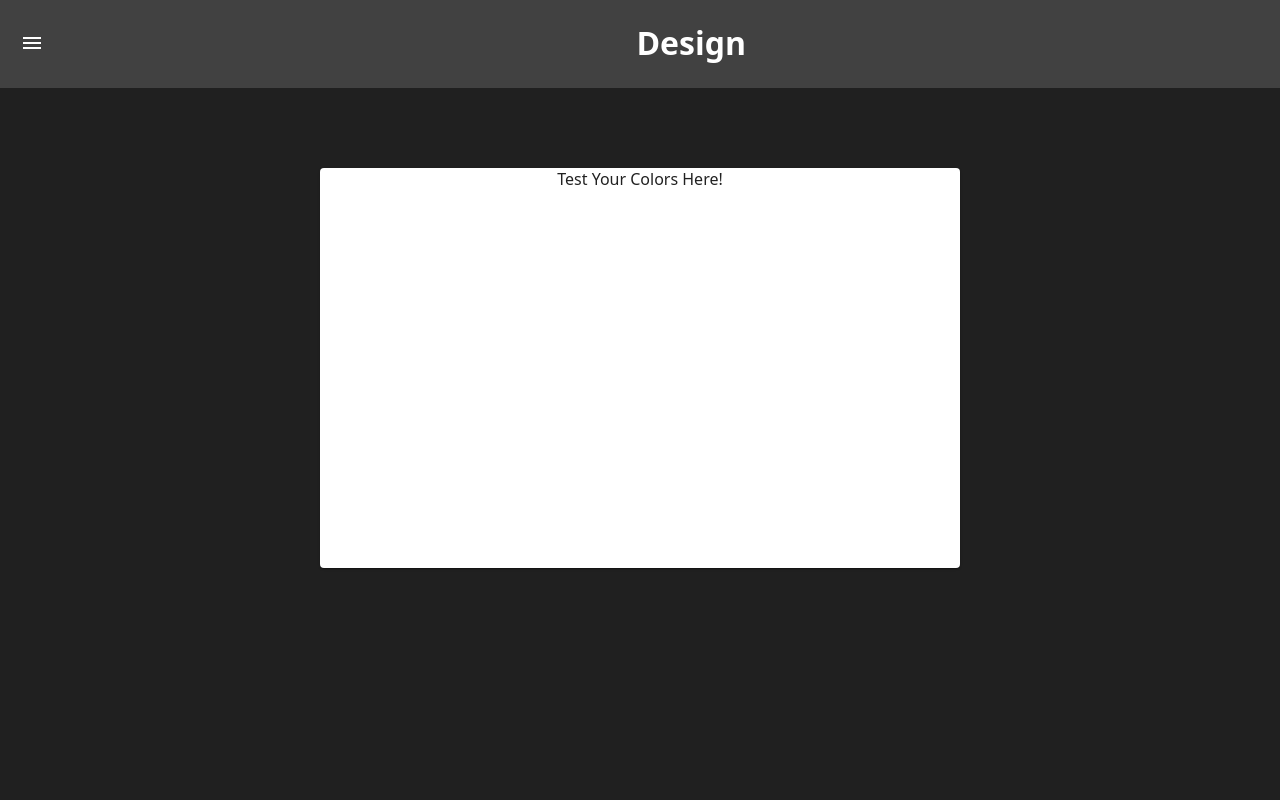
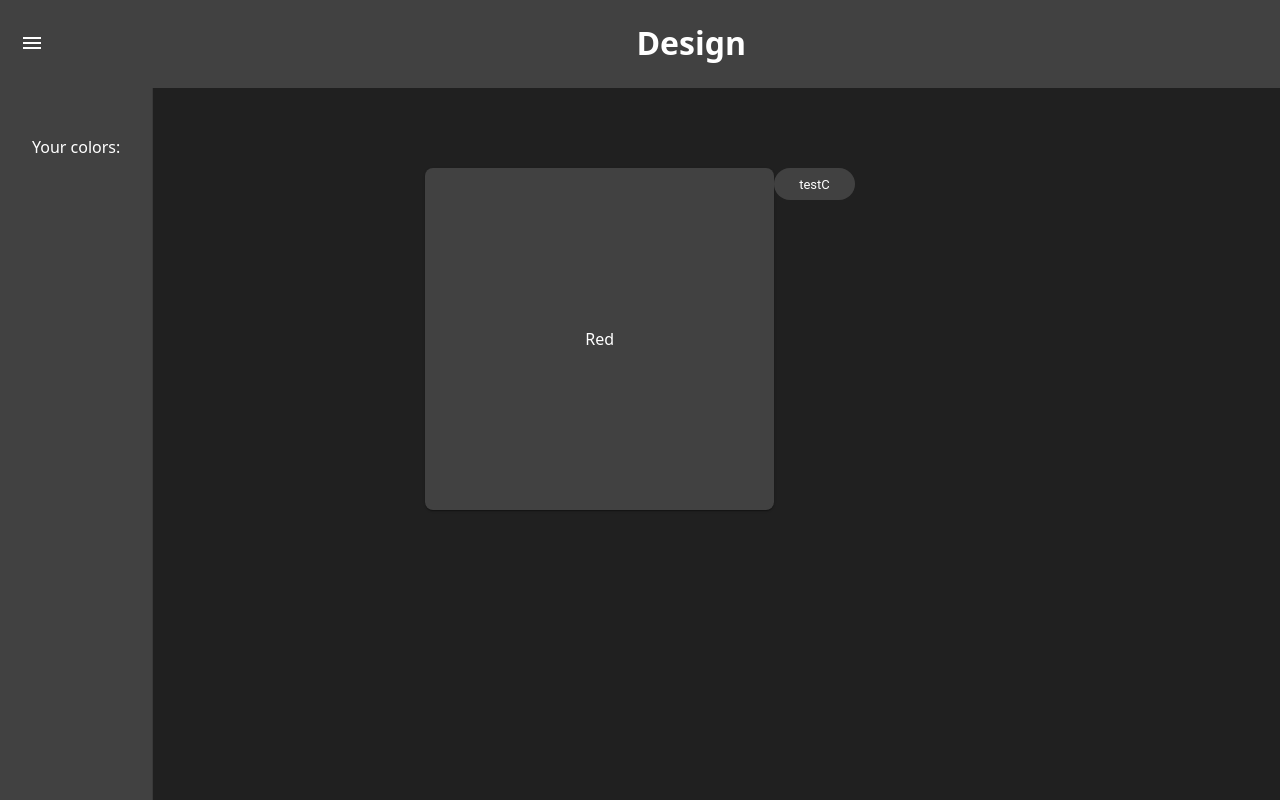
Before and after one commit to AHeige/myux, a React (Vite) app: page /design in a window 1280 px wide. Built offline with nearby package versions, Linux system fonts and the light colour scheme.

Commit message:
Added new styling. Need more elements buts its a start

```diff
--- a/package.json
+++ b/package.json
@@ -16,6 +16,8 @@
     "@mui/icons-material": "^5.14.16",
     "@mui/material": "^5.14.16",
     "react": "^18.2.0",
+    "react-dnd": "^16.0.1",
+    "react-dnd-html5-backend": "^16.0.1",
     "react-dom": "^18.2.0",
     "update": "^0.7.4"
   },
--- a/src/App.css
+++ b/src/App.css
@@ -1,5 +1,11 @@
+:root {
+  --main-bg-color: #202020;
+  --main-accent-color: color-mix(in srgb, var(--main-bg-color) 85%, white);
+  --main-font-color: #fff;
+}
+
 body {
-  background-color: #202020;
+  background-color: var(--main-bg-color);
   text-align: center;
   color: #ffffff;
   display: flex;
--- /dev/null
+++ b/src/components/Design/ColorContext.ts
@@ -0,0 +1,22 @@
+// ColorContext.tsx
+import { createContext, useContext } from 'react'
+
+export interface Color {
+  color: string
+  type: string
+}
+
+export interface ColorContextProps {
+  colors: Color[]
+  setColors: React.Dispatch<React.SetStateAction<Color[]>>
+}
+
+export const ColorContext = createContext<ColorContextProps | undefined>(undefined)
+
+export const useColorContext = () => {
+  const context = useContext(ColorContext)
+  if (!context) {
+    throw new Error('useColorContext must be used within a ColorProvider')
+  }
+  return context
+}
--- /dev/null
+++ b/src/components/Design/ColorProvider.tsx
@@ -0,0 +1,12 @@
+import React, { ReactElement, useState } from 'react'
+import { Color, ColorContext } from './ColorContext'
+
+interface Props {
+  children: ReactElement
+}
+
+export const ColorProvider: React.FC<Props> = ({ children }) => {
+  const [colors, setColors] = useState<Color[]>([])
+
+  return <ColorContext.Provider value={{ colors, setColors }}>{children}</ColorContext.Provider>
+}
--- a/src/components/Drawer/DrawerSimple.tsx
+++ b/src/components/Drawer/DrawerSimple.tsx
@@ -1,35 +1,32 @@
 import { Button, Drawer, Stack } from '@mui/material'
 
 //Icons
-import BorderStyleIcon from '@mui/icons-material/BorderStyle'
-import { ChevronLeft, ColorLens } from '@mui/icons-material'
-import { useNavigate } from 'react-router-dom'
-import React from 'react'
+
+import React, { ReactElement } from 'react'
+import { ChevronLeft } from '@mui/icons-material'
 
 interface Props {
   open: boolean
   toggleDrawer: () => void
+  children: ReactElement
+  mainDrawer: boolean
+  variant: 'permanent' | 'persistent' | 'temporary'
 }
 
-const DrawerSimple: React.FC<Props> = ({ open, toggleDrawer }) => {
-  const navigate = useNavigate()
-
+const DrawerSimple: React.FC<Props> = ({ open, toggleDrawer, children, mainDrawer = false, variant = 'persistent' }) => {
   const handleClose = () => {
     toggleDrawer()
   }
 
   return (
-    <Drawer open={open} variant='persistent' elevation={0} PaperProps={{ style: { backgroundColor: '#414141' } }}>
+    <Drawer open={open} variant={variant} elevation={0} PaperProps={{ style: { top: mainDrawer ? '0px' : '88px', backgroundColor: '#414141' } }}>
       <Stack spacing={2} direction={'column'} sx={{ marginTop: '1em' }}>
-        <Button onClick={handleClose}>
-          <ChevronLeft sx={{ color: '#fff' }} />
-        </Button>
-        <Button onClick={() => navigate('/')}>
-          <ColorLens sx={{ color: '#fff' }} />
-        </Button>
-        <Button title='Design' onClick={() => navigate('/design')}>
-          <BorderStyleIcon sx={{ color: '#fff' }} />
-        </Button>
+        {mainDrawer && (
+          <Button onClick={handleClose}>
+            <ChevronLeft sx={{ color: '#fff' }} />
+          </Button>
+        )}
+        {children}
       </Stack>
     </Drawer>
   )
--- a/src/components/Header/Header.tsx
+++ b/src/components/Header/Header.tsx
@@ -1,17 +1,35 @@
 import React, { ReactNode, useState } from 'react'
 
 //Mui
-import { AppBar, Button, Grid } from '@mui/material'
+import { AppBar, Button, Grid, Stack } from '@mui/material'
 import MenuIcon from '@mui/icons-material/Menu'
+import { ColorLens } from '@mui/icons-material'
+import BorderStyleIcon from '@mui/icons-material/BorderStyle'
 
 //Css
 import { nav } from './HeaderStyle'
 
 //Components
 import DrawerSimple from '../Drawer/DrawerSimple'
+import { useNavigate } from 'react-router-dom'
 
 interface Props {
   children: ReactNode
+}
+
+const DrawerComponent: React.FC = () => {
+  const navigate = useNavigate()
+
+  return (
+    <Stack spacing={2} direction={'column'} sx={{ marginTop: '1em' }}>
+      <Button onClick={() => navigate('/')}>
+        <ColorLens sx={{ color: '#fff' }} />
+      </Button>
+      <Button title='Design' onClick={() => navigate('/design')}>
+        <BorderStyleIcon sx={{ color: '#fff' }} />
+      </Button>
+    </Stack>
+  )
 }
 
 const Header: React.FC<Props> = ({ children }): JSX.Element => {
@@ -23,7 +41,7 @@ const Header: React.FC<Props> = ({ children }): JSX.Element => {
 
   return (
     <>
-      <DrawerSimple open={openDrawer} toggleDrawer={toggleDrawer} />
+      <DrawerSimple variant='temporary' mainDrawer open={openDrawer} toggleDrawer={toggleDrawer} children={<DrawerComponent />} />
       <AppBar elevation={0} style={nav}>
         <Grid container spacing={0} direction={'row'} wrap='wrap'>
           <Grid container justifyContent={'flex-start'} width={'8%'}>
--- a/src/components/Header/HeaderStyle.ts
+++ b/src/components/Header/HeaderStyle.ts
@@ -1,4 +1,4 @@
 export const nav: React.CSSProperties = {
-  background: '#414141',
+  background: 'var(--main-accent-color)',
   minHeight: '88px',
 }
--- a/src/pages/Design.tsx
+++ b/src/pages/Design.tsx
@@ -1,10 +1,36 @@
-import React from 'react'
+import React, { ReactElement, useState } from 'react'
+
+//Interfaces
+import { SavedColor } from '../interfaces/ColorInterfaces'
+
+//Components
 import Header from '../components/Header/Header'
-import { Card } from '@mui/material'
-import { SavedColor } from '../interfaces/ColorInterfaces'
+import DrawerSimple from '../components/Drawer/DrawerSimple'
+
+//Mui
+import { Card, Chip, Stack } from '@mui/material'
+import { Circle } from '@mui/icons-material'
+
+//Context
+import { ColorProvider } from '../components/Design/ColorProvider'
+// import { useColorContext } from '../components/Design/ColorContext'
+import { useDrag, useDrop } from 'react-dnd'
+import { DndProvider } from 'react-dnd'
+import { HTML5Backend } from 'react-dnd-html5-backend'
+import { useColorContext } from '../components/Design/ColorContext'
 
 interface Props {
   colors: SavedColor[]
+}
+
+interface ColorDraggableProps {
+  color: string
+}
+
+interface DropTargetProps {
+  type: string
+  child: ReactElement
+  callbackColor?: (color: string) => void
 }
 
 const DesignHeader: React.FC = () => (
@@ -13,15 +39,98 @@ const DesignHeader: React.FC = () => (
   </>
 )
 
-const Design: React.FC<Props> = ({ colors }): JSX.Element => {
-  console.log(colors)
+const ColorDraggable: React.FC<ColorDraggableProps> = ({ color }) => {
+  const [, drag] = useDrag(() => ({
+    type: 'color',
+    item: { color },
+  }))
 
   return (
-    <div style={{ width: '50vw', height: '50vh' }}>
+    <div ref={drag} draggable key={color}>
+      <Chip
+        sx={{
+          color: '#fff',
+          '& .MuiChip-avatar': {
+            borderRadius: '50%',
+            color: color,
+          },
+        }}
+        avatar={<Circle />}
+        label={color}
+      />
+    </div>
+  )
+}
+
+const DrawerComponent: React.FC<Props> = ({ colors }) => {
+  return (
+    <Stack spacing={2} direction={'column'} sx={{ padding: '2em', color: 'var(--main-font-color)', marginTop: '1em' }}>
+      <p>Your colors:</p>
+      {colors &&
+        colors.map((color, i) => {
+          return <ColorDraggable key={i} color={color.colorDetails.hex} />
+        })}
+    </Stack>
+  )
+}
+
+const DropTarget: React.FC<DropTargetProps> = ({ type, child, callbackColor }) => {
+  const [chosenColor, setChosenColor] = useState<string>('var(--main-accent-color)')
+
+  const { colors, setColors } = useColorContext()
+
+  const [, drop] = useDrop(() => ({
+    accept: 'color',
+    drop: (item: { color: string }) => {
+      setChosenColor(item.color)
+      setColors([...colors, { color: item.color, type }])
+      if (callbackColor) {
+        callbackColor(item.color)
+      }
+    },
+  }))
+
+  const StyledWrapper = () => {
+    const styles = {
+      background: chosenColor,
+      color: 'var(--main-font-color)',
+    }
+
+    return <>{React.cloneElement(child, { style: { ...child.props.style, ...styles }, ref: drop })}</>
+  }
+
+  return <StyledWrapper />
+}
+
+const Design: React.FC<Props> = ({ colors }): JSX.Element => {
+  const [openDrawer, setOpenDrawer] = useState<boolean>(true)
+  // const [background, setBackground] = useState<string>('var(--main-bg-color)')
+
+  const toggleDrawer = () => {
+    setOpenDrawer(!openDrawer)
+  }
+
+  // const changeBackground = (color: string) => {
+  //   document.body.style.setProperty('--main-bg-color', color)
+  // }
+
+  return (
+    <div>
       <Header>
         <DesignHeader />
       </Header>
-      <Card sx={{ marginTop: '10em', width: '100%', height: '100%' }}>Test Your Colors Here!</Card>
+
+      <DndProvider backend={HTML5Backend}>
+        <ColorProvider>
+          <>
+            <DrawerSimple variant='persistent' mainDrawer={false} open={openDrawer} children={<DrawerComponent colors={colors} />} toggleDrawer={toggleDrawer} />
+            <div style={{ marginTop: '10em', justifyContent: 'flex-start', display: 'flex' }}>
+              <DropTarget type='red' child={<Card sx={{ borderRadius: '0.5em', background: 'transparent', padding: '10em' }}>Red</Card>} />
+              <DropTarget type='chip' child={<Chip sx={{ padding: '1em', background: 'transparent' }} label='testC' />} />
+            </div>
+          </>
+        </ColorProvider>
+      </DndProvider>
     </div>
   )
 }
```
Also changed, not shown: 1 other file (tests, documents, lock files or other folders).
